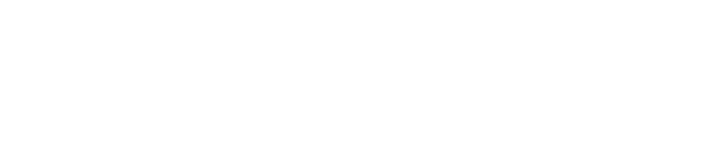
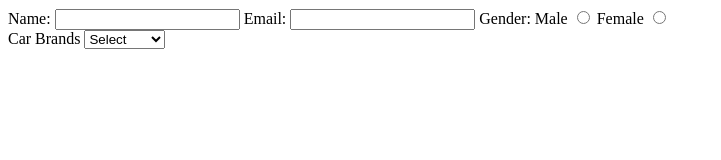
Before and after one commit to acciojob/car-insurance-form-abderaj17, a website: page main.html in a window 1280 px wide. Shown: the whole page, without its empty margins (0-721 px from the left). Drawn offline with Linux system fonts and the light colour scheme.

Commit message:
created a submission

```diff
--- a/main.html
+++ b/main.html
@@ -8,6 +8,26 @@
 
 <body>
 	<!-- the entire body must be written by student -->
+	<form>
+		<label for="name">Name:
+		<input type="text" id="name" required />
+		</label>
+		<label for="email">Email:
+		<input type="email" id="email" required />
+		</label>
+		<label for="gender">Gender:</label>
+		<label for="male">Male</label>
+		<input type="radio" value="male" id="male" name="gender" required />
+		<label for="female">Female</label>
+		<input type="radio" value="Female" id="female" name="gender" required /> <br>
+		<label for="car-brands">Car Brands</label>
+		<select id="cars">
+			<option>Select</option>
+			<option>BMW</option>
+			<option>Audi</option>
+			<option>Mercedez</option>
+		</select>
+	</form>
     <script type="text/javascript" src="./script.js">
 </script>
 
```
